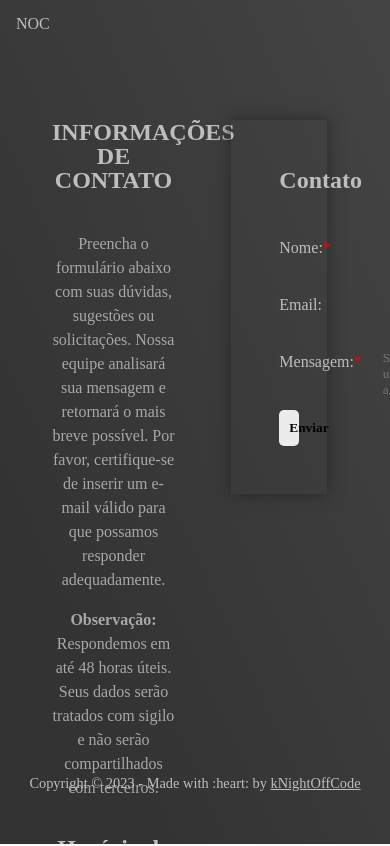
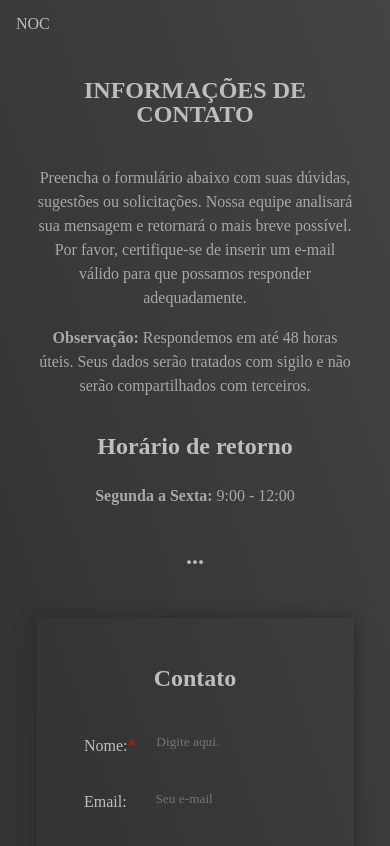
Before and after one commit to knightoffcode/contact-me, a React (Vite) app: page / in a window 390 px wide. Shown: the top 846 px of the page. Built offline with nearby package versions, Linux system fonts and the light colour scheme; a web font is replaced by a local one.

Commit message:
#010 - Responsivity.

```diff
--- a/src/styles/Components/Contact.scss
+++ b/src/styles/Components/Contact.scss
@@ -89,6 +89,18 @@
         color: red;
         position: absolute;
     }
+
+    @media (max-width: 576px) {
+       width: 100%;
+    }
+
+    @media (max-width: 767px) {}
+
+    @media (max-width: 991px) {}
+
+    @media (max-width: 1199px) {}
+
+    @media (max-width: 1399px) {}
 }
 
 @keyframes slide-in {
--- a/src/styles/Components/ContactInfo.scss
+++ b/src/styles/Components/ContactInfo.scss
@@ -30,4 +30,16 @@
     &__text strong {
         font-weight: bold;
     }
+
+    @media (max-width: 576px) {
+        width: 100%;
+    }
+
+    @media (max-width: 767px) {}
+
+    @media (max-width: 991px) {}
+
+    @media (max-width: 1199px) {}
+
+    @media (max-width: 1399px) {}
 }
--- a/src/styles/Sheets/Footer.scss
+++ b/src/styles/Sheets/Footer.scss
@@ -9,6 +9,7 @@
     &__text {
         text-align: center;
         font-size: .9rem;
+        line-height: 1.5rem;
         @media (max-width: 768px) {
             width: 100%;
             text-align: center;
--- a/src/styles/Sheets/General.scss
+++ b/src/styles/Sheets/General.scss
@@ -8,4 +8,16 @@
     display: flex;
     flex-direction: column;
     height: 100vh;
+
+    @media (max-width: 576px) {
+        height: 100%;
+    }
+
+    @media (max-width: 767px) {}
+
+    @media (max-width: 991px) {}
+
+    @media (max-width: 1199px) {}
+
+    @media (max-width: 1399px) {}
 }
--- a/src/styles/Sheets/Home.scss
+++ b/src/styles/Sheets/Home.scss
@@ -3,5 +3,18 @@
     &__main {
         display: flex;
         padding: 1rem 2rem;
+
+        @media (max-width: 576px) {
+            flex-wrap: wrap;
+            padding: 1rem;
+        }
+
+        @media (max-width: 767px) {}
+
+        @media (max-width: 991px) {}
+
+        @media (max-width: 1199px) {}
+
+        @media (max-width: 1399px) {}
     }
 }
```
